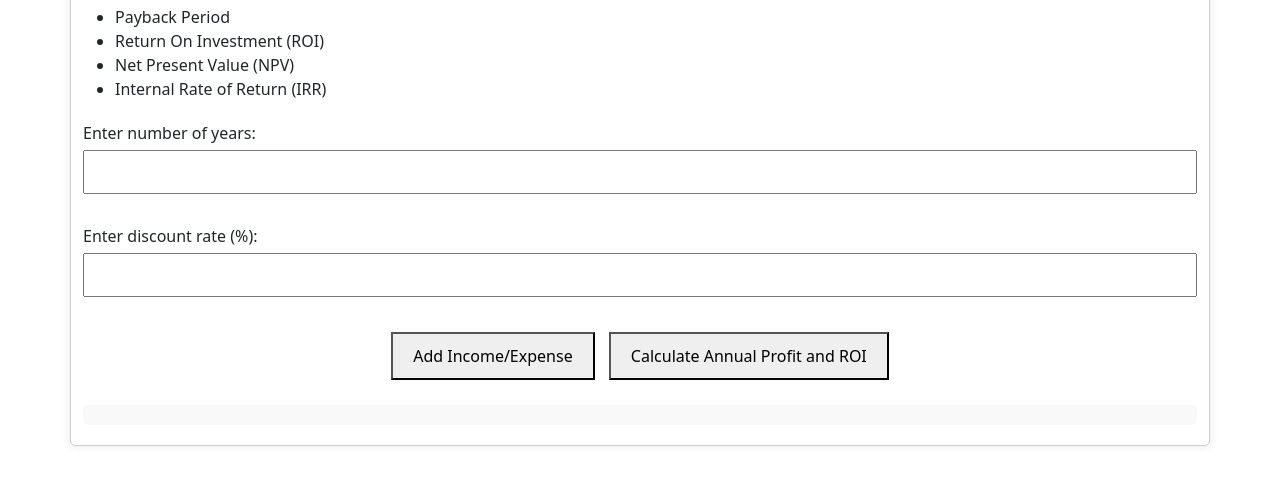
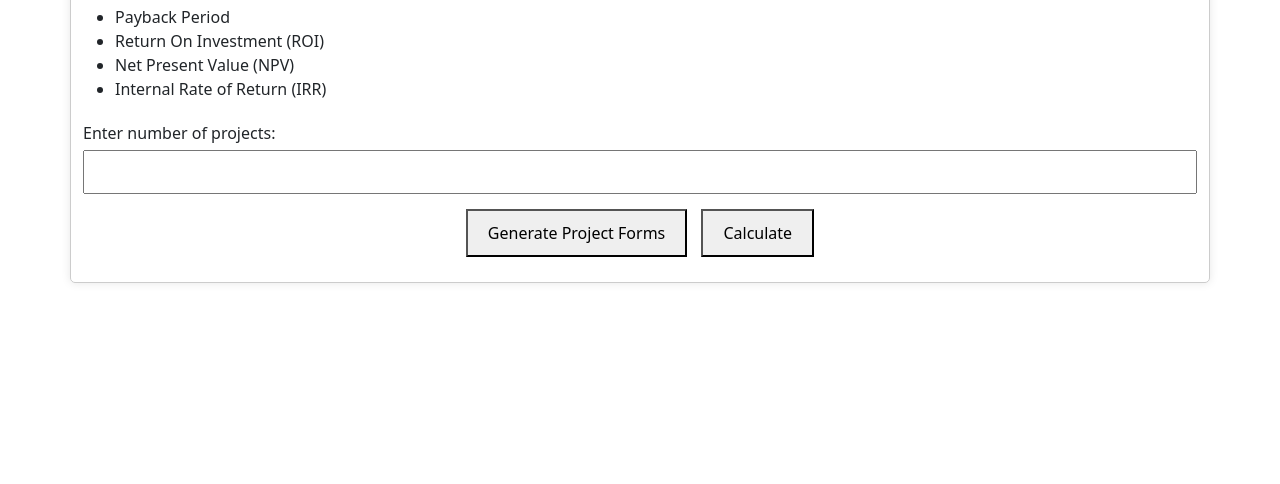
Before and after one commit to edwinkim16/Financial-Methods, a plain HTML site: page index.html in a window 1280 px wide. Shown: the part 104-588 px from the top of the page. Drawn offline with nearby package versions, Linux system fonts and the light colour scheme.

Commit message:
Allowing addition of many projects

```diff
--- a/index.html
+++ b/index.html
@@ -19,19 +19,17 @@
             <li>Internal Rate of Return (IRR)</li>
         </ul>
         <div class="field-container">
-            <label for="years">Enter number of years:</label>
-            <input type="number" id="years" name="years" min="1" required>
+            <label for="numProjects">Enter number of projects:</label>
+            <input type="number" id="numProjects" name="numProjects" min="1" required>
         </div>
-        <div class="field-container">
-            <label for="rate">Enter discount rate (%):</label>
-            <input type="number" id="rate" name="rate" step="0.01" required>
+        <div id="projectsContainer"></div>
+
+        <div class="button-container">
+            <button onclick="generateProjectForms()">Generate Project Forms</button>
+
+            <button onclick="calculate()">Calculate</button>
         </div>
-        <div id="incomeFields" class="field-container"></div>
-        <div class="button-container">
-            <button onclick="addIncomeField()">Add Income/Expense</button>
-            <button onclick="calculateAPandROI()">Calculate Annual Profit and ROI</button>
-        </div>
-        <div id="message" class="message"></div>
+        <div id="resultsContainer"></div>
     </div>
 
     <script src="script.js"></script>
```
